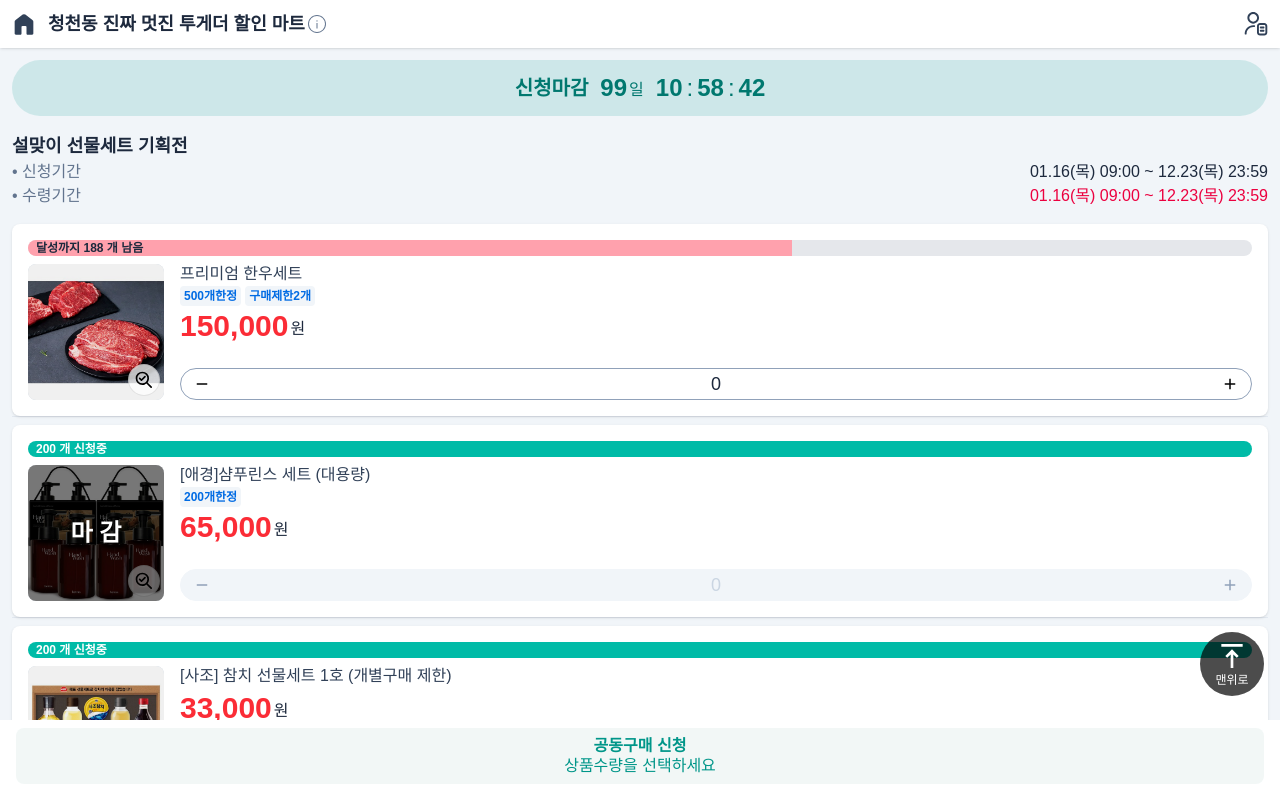
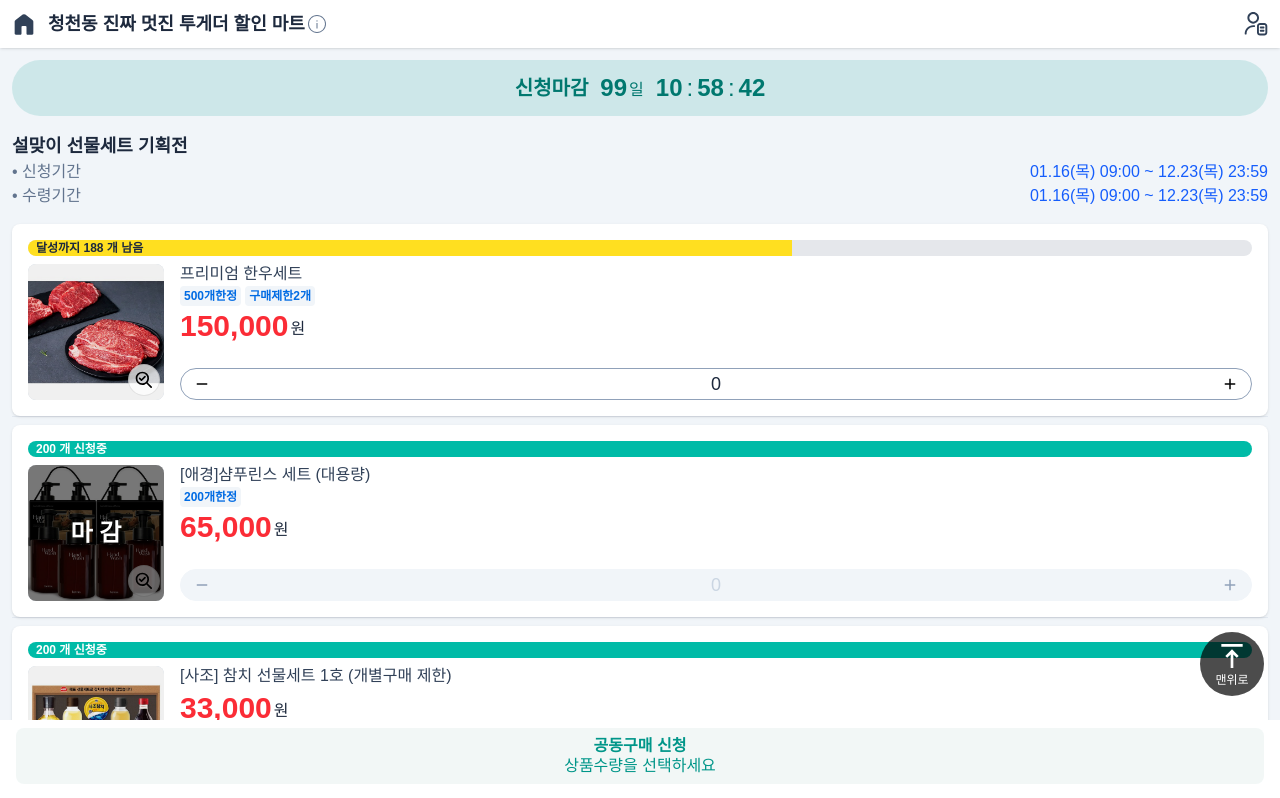
Before and after one commit to evaham/ms09, a Next.js app: page /group-list in a window 1280 px wide. Shown: the top 798 px of the page. Built offline with nearby package versions, Linux system fonts and the light colour scheme.

Commit message:
fix: 신청 기간 및 수령 기간 텍스트 색상 변경 및 진행률 바 색상 수정

```diff
--- a/app/group-list/page.js
+++ b/app/group-list/page.js
@@ -128,11 +128,11 @@ export default function GroupList() {
                     <div className="text-lg font-bold">설맞이 선물세트 기획전</div>
                     <div className="flex items-center">
                         <span className='text-slate-500'>• 신청기간</span>
-                        <span className="ml-auto">01.16(목) 09:00 ~ 12.23(목) 23:59</span>
+                        <span className="ml-auto text-blue-600">01.16(목) 09:00 ~ 12.23(목) 23:59</span>
                     </div>
                     <div className="flex">
                         <span className='text-slate-500'>• 수령기간</span>
-                        <span className="ml-auto text-rose-600">01.16(목) 09:00 ~ 12.23(목) 23:59</span>
+                        <span className="ml-auto text-blue-600">01.16(목) 09:00 ~ 12.23(목) 23:59</span>
                     </div>
                 </div>
                 <ul className="grid grid-cols-1 gap-2 mb-48 divide-y divide-slate-200">
@@ -142,7 +142,7 @@ export default function GroupList() {
                                 <div className="flex items-center">
                                     <div className="relative overflow-hidden basis-full h-4 rounded-full bg-gray-200">
                                         {(item.orderpieces / item.limitpieces) * 100 < 100 && (
-                                            <div className={"flex items-center h-full bg-rose-300"} style={{ width: `${Math.min((item.orderpieces / item.limitpieces) * 100, 100)}%` }}>
+                                            <div className={"flex items-center h-full bg-yellow-300"} style={{ width: `${Math.min((item.orderpieces / item.limitpieces) * 100, 100)}%` }}>
                                                 <div className="absolute inset-0 flex items-center">
                                                     <span className="ml-2 text-xs font-bold">달성까지 {(item.limitpieces - item.orderpieces)} 개 남음</span>
                                                 </div>
```
